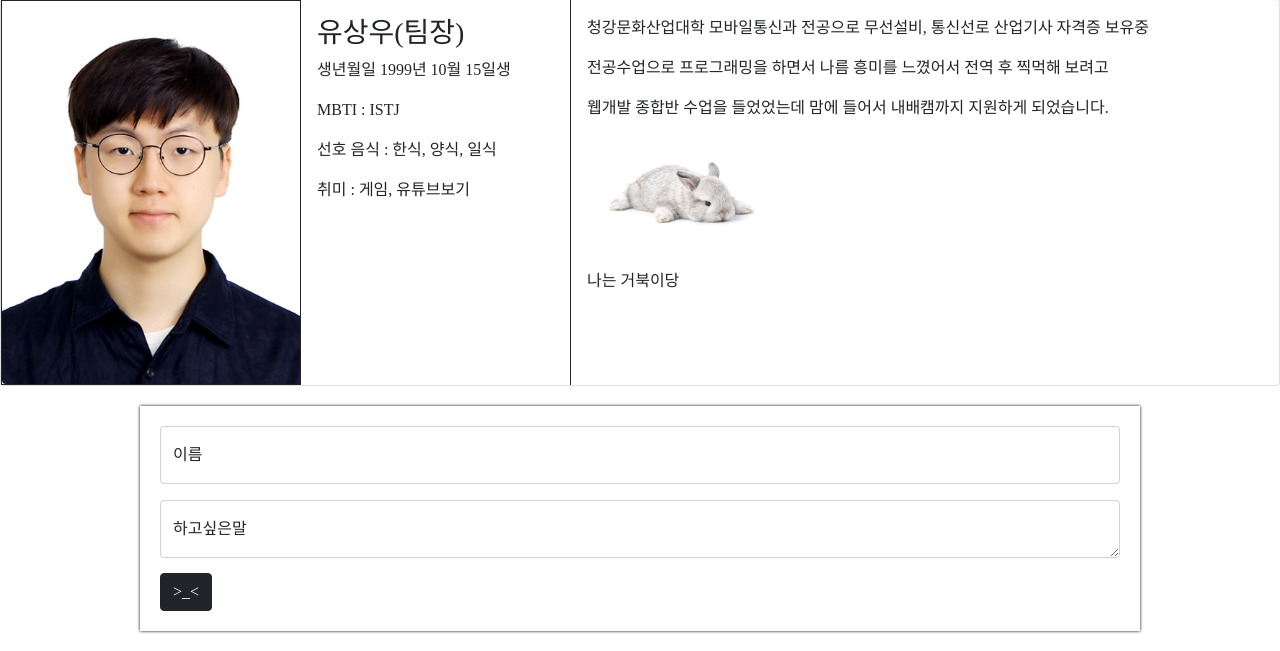
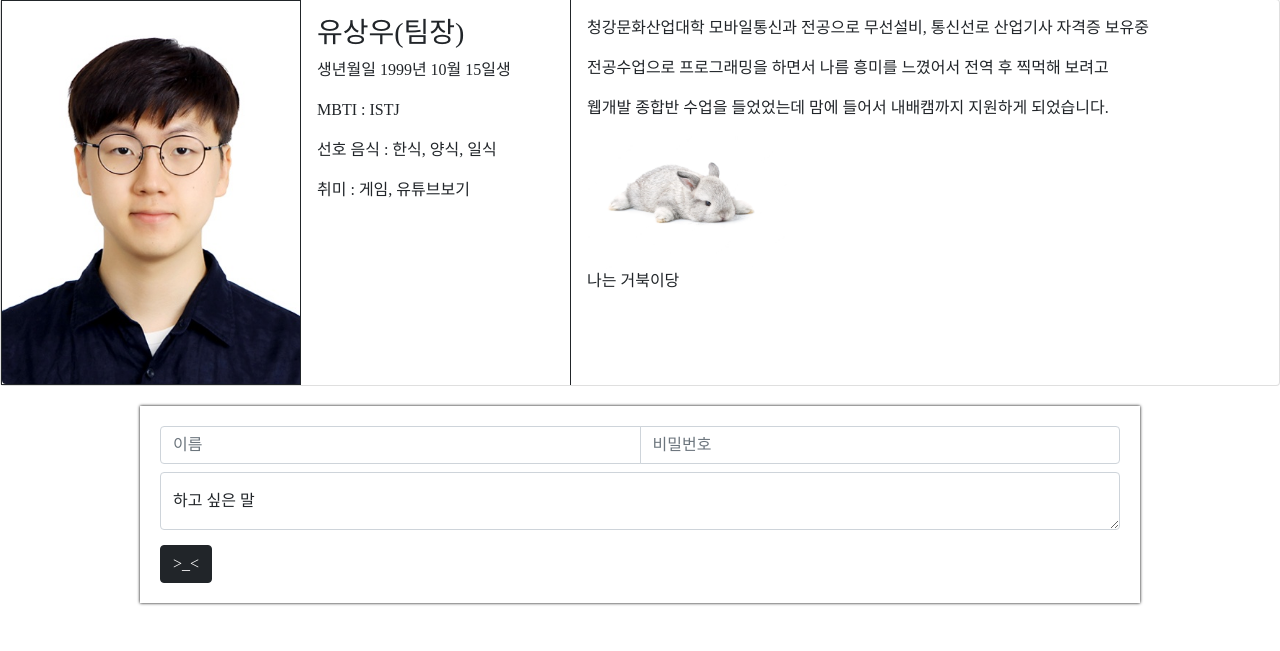
Before and after one commit to Mrgil0/FourGlass, a Flask app: page /team2 in a window 1280 px wide. Shown: the part 201-852 px from the top of the page. After the commit the page ends 807 px from the top, so only its background shows below. Run offline with Flask 2, Linux system fonts and the light colour scheme; data that the repository does not hold is empty.

Commit message:
teme2 자바스크립트 추가 파일 수정

```diff
--- a/FourGlass/app.py
+++ b/FourGlass/app.py
@@ -104,11 +104,7 @@ def mainpage_get():
 
 # ----------------------------------------------
 # >>>>>>> parent of fc79571 (Merge branch 'main' of https://github.com/Mrgil0/FourGlass)
-
 # ----------------------------------------------
-@app.route('/team1')
-def team1():
-    return render_template('team1.html')
 
 
 # ------------------team3yook---------------------------------
@@ -177,30 +173,49 @@ def team1_del_cmt():
     db.team1_comment.delete_one({'idx': id_receive})
     return jsonify({'msg': '삭제 완료!'})
 
-
-@app.route("/4glass", methods=["POST"])
 @app.route('/team2')
 def team2():
     return render_template('team2.html')
 
 
-@app.route("/fourglass/team2/addReply", methods=["POST"])
-def teamTwo_post():
-    name_receive = request.form['name_give']
-    comment_receive = request.form['comment_give']
+@app.route("/fourglass/team2_add_cmt", methods=["POST"])
+def team2_add_cmt_post():
+    name_receive = request.form["name_give"]
+    comment_receive = request.form["comment_give"]
+    pass_receive = request.form["pass_give"]
+    comment_list = list(db.team2_comment.find({}, {'_id': False}))
+    count = len(comment_list) + 1
     doc = {
+        'idx': count,
         'name': name_receive,
-        'comment': comment_receive
+        'comment': comment_receive,
+        'pass': pass_receive
     }
-    db.teamTwo.insert_one(doc)
-
+    db.team2_comment.insert_one(doc)
     return jsonify({'msg': '작성 완료!'})
 
 
-@app.route("/fourglass/team2/findReply", methods=["GET"])
-def teamTwo_get():
-    comment_list = list(db.teamTwo.find({}, {'_id': False}))
+@app.route("/fourglass/team2_get_cmt", methods=["GET"])
+def team2_get_cmt_get():
+    comment_list = list(db.team2_comment.find({}, {'_id': False}))
     return jsonify({'comments': comment_list})
+
+
+@app.route("/fourglass/team2_find_cmt", methods=["POST"])  # 댓글의 인덱스 번호 찾기
+def team2_find_cmt():
+    id_receive = int(request.form['id_give'])
+    find_list = list(db.team2_comment.find({"idx": id_receive}, {'_id': 0}))  # '_id' 제외(0)하고 찾음
+    return jsonify({'result': find_list})
+
+
+@app.route("/fourglass/team2_del_cmt", methods=["POST"])  # 팀원1의 댓글 삭제
+def team2_del_cmt():
+    id_receive = int(request.form["id_give"])
+    db.team2_comment.delete_one({'idx': id_receive})
+    return jsonify({'msg': '삭제 완료!'})
+
+
+
 
 
 if __name__ == '__main__':
--- /dev/null
+++ b/FourGlass/static/js/team2.js
@@ -0,0 +1,37 @@
+$(document).ready(function(){
+    show_comment('/fourglass/team2_get_cmt', '#comment-list') //댓글을 보일 리스트
+});
+
+$(document).on('click', '#delbtn', function () {
+    let num = prompt('비밀번호를 입력하세요.')
+    let id = $(this).attr('class')
+
+    function find_comment(callbackfunc) {
+        $.ajax({
+            type: 'POST',
+            url: '/fourglass/team2_find_cmt',
+            data: {'id_give': id},
+            success: function (response) {
+                console.log(response['result'])
+                let result = response['result']
+                if (num === result[0]['pass']) {
+                    callbackfunc(result[0]['idx'])
+                } else {
+                    alert("비밀번호가 일치하지 않습니다.")
+                }
+            }
+        })
+    }
+
+    find_comment(function (idx) {
+        $.ajax({
+            type: 'POST',
+            url: 'fourglass/team2_del_cmt',
+            data: {'id_give': idx},
+            success: function (response) {
+                alert(response['msg'])
+                location.reload()
+            }
+        })
+    })
+})
--- a/FourGlass/templates/team2.html
+++ b/FourGlass/templates/team2.html
@@ -59,53 +59,9 @@
             margin-bottom: 10px;
         }
     </style>
-    <script>
-        $(document).ready(function () {
 
-            show_comment()
-        });
-
-
-        function save_comment() {
-            let name = $('#name').val()
-            let comment = $('#comment').val()
-            $.ajax({
-                type: 'POST',
-                url: '/fourglass/team2/addReply',
-                data: {name_give: name, comment_give: comment},
-                success: function (response) {
-                    alert(response['msg'])
-                    window.location.reload()
-                }
-            })
-        }
-
-        function show_comment() {
-            $.ajax({
-                type: "GET",
-                url: "/fourglass/team2/findReply",
-                data: {},
-                success: function (response) {
-                    let rows = response['comments']
-                    for (let i = 0; i < rows.length; i++) {
-                        let name = rows[i]['name']
-                        let comment = rows[i]['comment']
-
-                        let temp_html = `<div class="card">
-                                            <div class="card-body">
-                                                <blockquote class="blockquote mb-0">
-                                                    <p>${comment}</p>
-                                                    <footer class="blockquote-footer">${name}</footer>
-
-                                                </blockquote>
-                                            </div>
-                                        </div>`
-                        $('#comment-list').append(temp_html)
-                    }
-                }
-            });
-        }
-    </script>
+    <script type="text/javascript" src="../static/js/team2.js"></script>
+    <script type="text/javascript" src="../static/js/team2_comment.js"></script>
 </head>
 
 <body>
@@ -141,15 +97,15 @@
     </div>
 </div>
 <div class="mypost">
-    <div class="form-floating mb-3">
-        <input type="text" class="form-control" id="name" placeholder="url">
-        <label for="floatingInput">이름</label>
+    <div class="input-group mb-2">
+        <input type="text" id="name" class="form-control" placeholder="이름">
+        <input type="password" id="pass" class="form-control" placeholder="비밀번호">
     </div>
     <div class="form-floating">
-        <textarea class="form-control" placeholder="Leave a comment here" id="comment"></textarea>
-        <label for="floatingTextarea2">하고싶은말</label>
+        <textarea class="form-control" id="comment" placeholder="하고싶은말" id="floatingTextarea"></textarea>
+        <label for="floatingTextarea">하고 싶은 말</label>
     </div>
-    <button onclick="save_comment()" type="button" class="btn btn-dark">>_<</button>
+    <button onclick="save_comment('/fourglass/team2_get_cmt', '/fourglass/team2_add_cmt')" type="button" class="btn btn-dark">>_<</button>
 </div>
 <div class="mycards" id="comment-list">
 
```
Also changed, not shown: FourGlass/static/js/team2_comment.js (added, +47 -0 lines).
